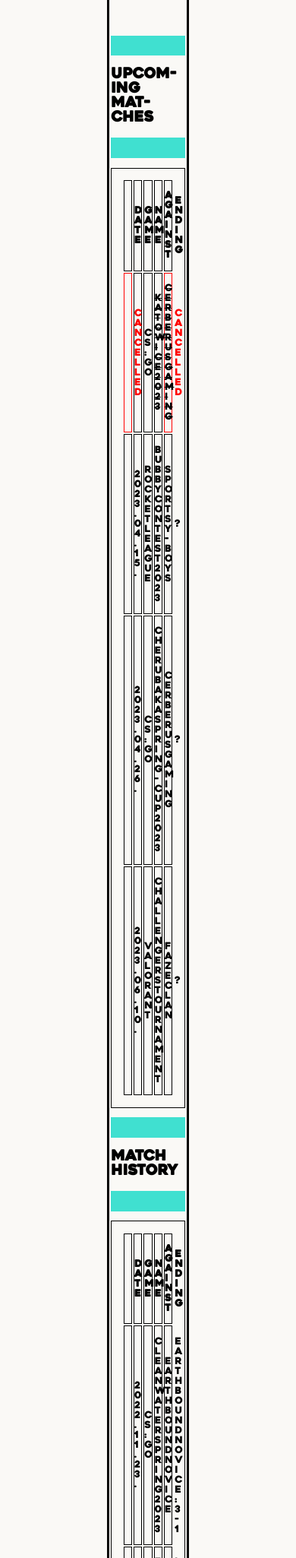
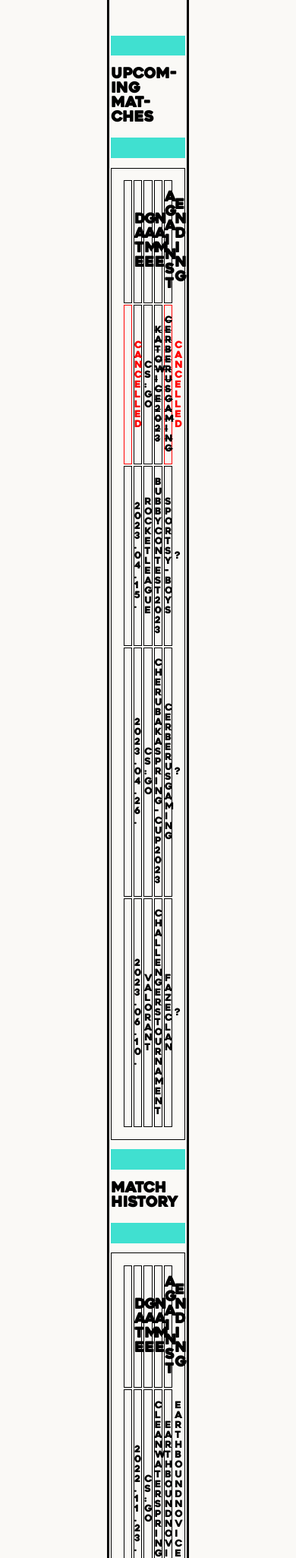
Before and after one commit to Med-i23/webterv_beadando, a PHP site: page /matches.html in a window 390 px wide. Shown: the part 311-2361 px from the top of the page at 76% size. Run offline with PHP 8.4, Linux system fonts and the light colour scheme.

Commit message:
responsivfuk commit suicide

```diff
--- a/style.css
+++ b/style.css
@@ -112,6 +112,9 @@ table, th,td, tr{
     width: 100%;
     table-layout: fixed;
 
+}
+thead{
+    font-size: 14pt;
 }
 
 .picture{
```
